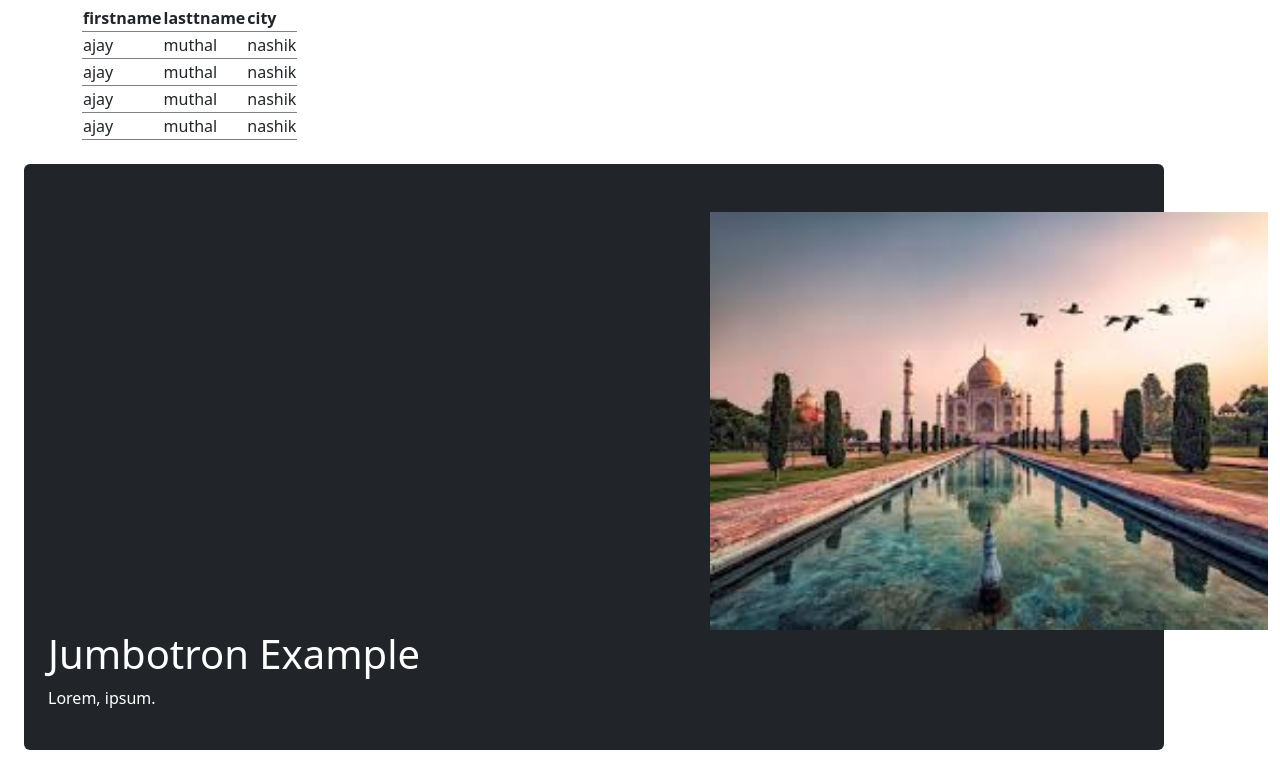
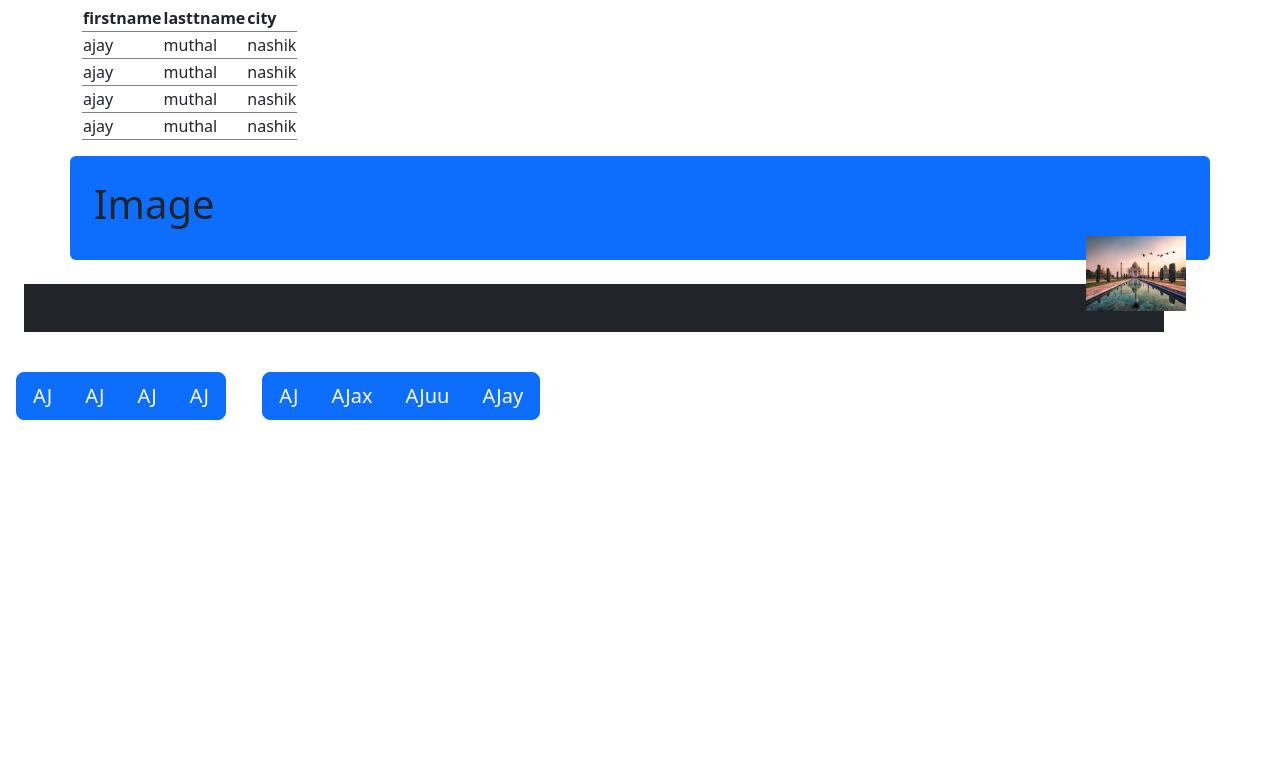
Before and after one commit to ajay7066/Bootstrap, a plain HTML site: page index.html in a window 1280 px wide. Shown: the part 3326-4100 px from the top of the page. After the commit the page ends 3762 px from the top, so only its background shows below. Drawn offline with nearby package versions, Linux system fonts and the light colour scheme.

Commit message:
Update index.html

```diff
--- a/index.html
+++ b/index.html
@@ -146,17 +146,28 @@
 	</div>
 
 
-	<div class="container  float-end rounded ">
+	<div class="container bg-primary p-4   rounded ">
 		<h1>Image</h1>
-		<img src="images.jpg" alt="" width="50%" height="auto"  class="img-Thumbnail float-end">
+		<img src="images.jpg" alt="" width="100px" height="auto"  class="img-Thumbnail float-end">
+	</div>
+
+	<div class="container bg-dark m-4">
+			<h1>Jumbotron</h1>
 	</div>
 
 
-	<div class="container m-4 p-4 bg-dark text-white rounded">
-		<h1>Jumbotron Example</h1>
-		<p>Lorem, ipsum.</p>
+	<div class="btn-group-lg btn-group m-3">
+		<button type="button" class="btn btn-primary">AJ</button>
+		<button type="button" class="btn btn-primary">AJ</button>
+		<button type="button" class="btn btn-primary">AJ</button>
+		<button type="button" class="btn btn-primary">AJ</button>
 	</div>
-
+	<div class=" btn-group-lg btn-group m-3">
+		<button type="button" class="btn btn-primary">AJ</button>
+		<button type="button" class="btn btn-primary">AJax</button>
+		<button type="button" class="btn btn-primary">AJuu</button>
+		<button type="button" class="btn btn-primary">AJay</button>
+	</div>
 
 
 </body>
```
